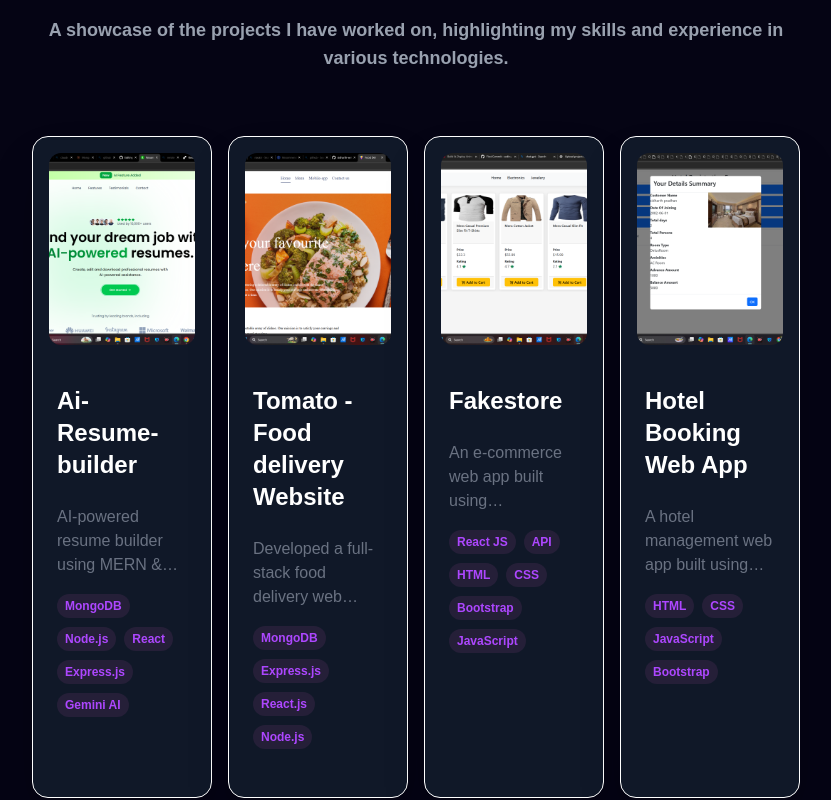
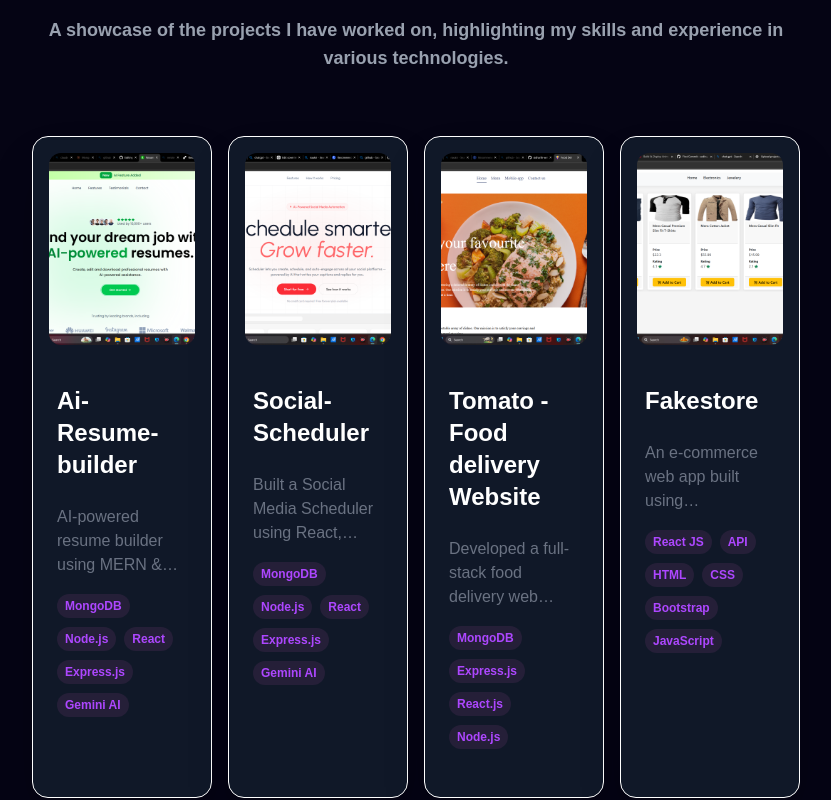
Before and after one commit to sidharth-webdev/My-Portfolio, a React (Vite) app: page / in a window 1280 px wide. Shown: the part 2040-2840 px from the top of the page, without its empty margins (224-1055 px from the left). Built offline with nearby package versions, Linux system fonts and the light colour scheme.

Commit message:
update in project section

```diff
--- a/src/constant.js
+++ b/src/constant.js
@@ -20,7 +20,7 @@ import BputLogo from './assets/education_logo/BputLogo.png';
 import SctevtLogo from './assets/education_logo/SctevtLogo.png';
 
 // Project Section Logo's
-import hotelmanagementLogo from './assets/work_logo/hotelmanagement.png';
+import socialschedulerlogo from './assets/work_logo/social-scheduler.png';
 import airesumebuilderlogo from './assets/work_logo/ai-resume-builder.png';
 import fakestoreLogo from './assets/work_logo/fakestore.png';
 import fooddeliverylogo from './assets/work_logo/food-deliverylogo.png';
@@ -94,6 +94,14 @@ export const SkillsInfo = [
     },
     {
       id: 1,
+      title: "Social-Scheduler",
+      description:"Built a Social Media Scheduler using React, Node.js, Express, and MongoDB with AI-powered content generation and post scheduling.",
+      image: socialschedulerlogo,
+      tags: ["MongoDB","Node.js","React","Express.js","Gemini AI"],
+      github: "https://github.com/sidharth-webdev/social-scheduler",
+    },
+    {
+      id: 2,
       title: "Tomato - Food delivery Website",
       description:"Developed a full-stack food delivery web application using the MERN stack (MongoDB, Express.js, React, Node.js) with features like user authentication, menu browsing, cart, and order management.",
       image:fooddeliverylogo,
@@ -101,19 +109,11 @@ export const SkillsInfo = [
       github: "https://github.com/sidharth-webdev/food-delivery",
     },
     {
-      id: 2,
+      id: 3,
       title: "Fakestore",
       description:"An e-commerce web app built using FakeStoreAPI to display products with category-based filtering, product details, and a responsive user interface — similar to Amazon or Flipkart.",
       image: fakestoreLogo,
       tags: ["React JS", "API", "HTML", "CSS","Bootstrap", "JavaScript"],
       github: "https://github.com/sidharth-webdev/Fakestore-App",
     },
-    {
-      id: 3,
-      title: "Hotel Booking Web App",
-      description:"A hotel management web app built using HTML, CSS, JavaScript, and Bootstrap. It allows users to register for rooms, select room types and amenities, calculate total cost, and view a detailed booking summary dynamically.",
-      image: hotelmanagementLogo,
-      tags: ["HTML", "CSS", "JavaScript", "Bootstrap"],
-      github: "https://github.com/sidharth-webdev/Hotel-management",
-    },
   ];
```
Also changed, not shown: src/assets/work_logo/hotelmanagement.png (deleted), src/assets/work_logo/social-scheduler.png (added).
